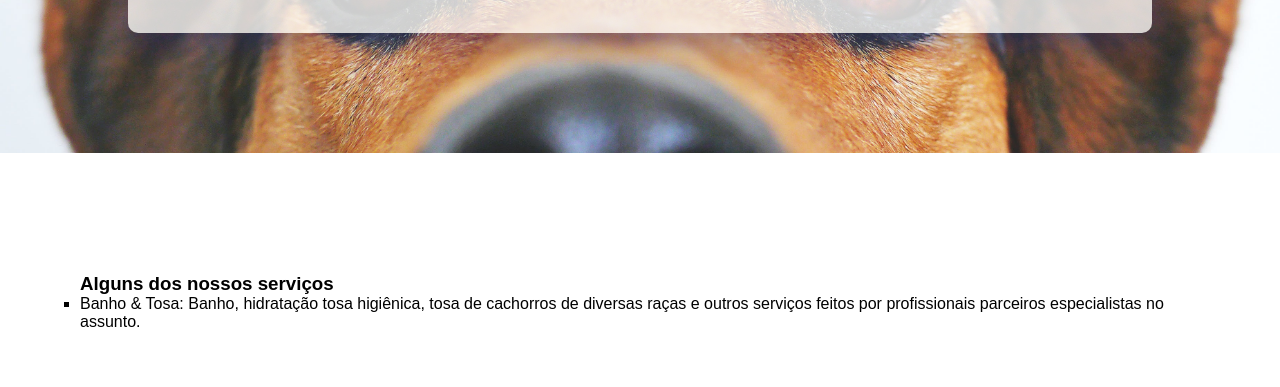
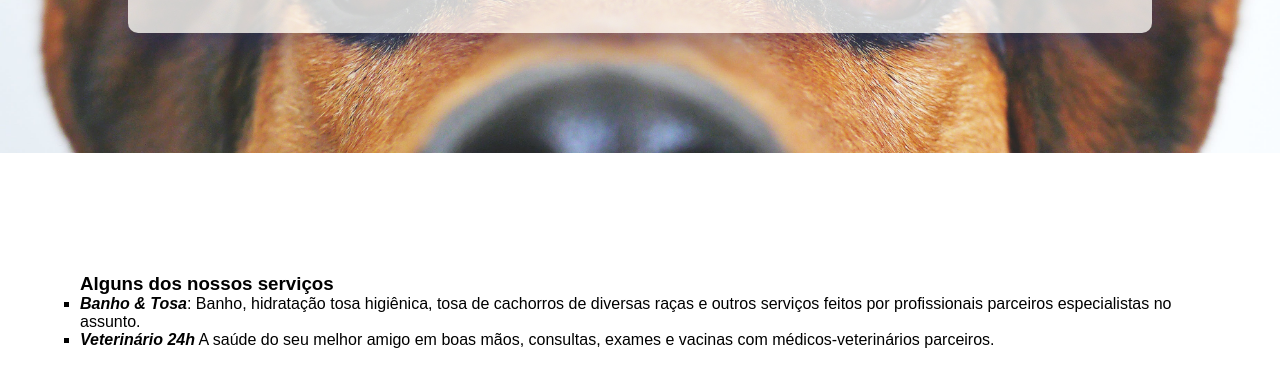
Before and after one commit to josecicerojunior/petshop2a, a plain HTML site: page index.html in a window 1280 px wide. Shown: the part 521-908 px from the top of the page. Drawn offline with Linux system fonts and the light colour scheme.

Commit message:
itens seção serviços

```diff
--- a/css/estilo.css
+++ b/css/estilo.css
@@ -63,3 +63,8 @@
 .container-titulo-topo img {
   width: 20px;
 }
+
+.destaque {
+  font-weight: 700;
+  font-style: italic;
+}
--- a/index.html
+++ b/index.html
@@ -30,6 +30,10 @@
             tosa higiênica, tosa de cachorros de diversas raças e outros
             serviços feitos por profissionais parceiros especialistas no assunto.
           </li>
+          <li>
+            <span class="destaque">Veterinário 24h</span>  A saúde do seu melhor
+            amigo em boas mãos, consultas, exames e vacinas com médicos-veterinários parceiros.
+          </li>
         </ul>
       </div>
     </div>
```
